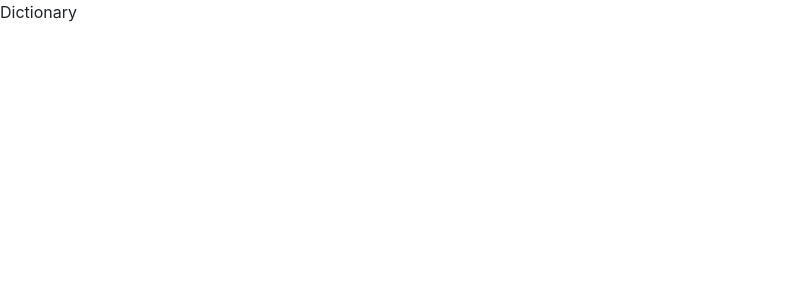
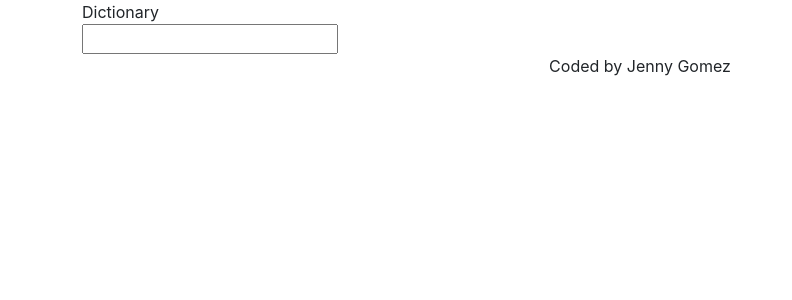
Before and after one commit to JennyG28/dictionary-project, a React (Create React App) app: page / in a window 1280 px wide. Shown: the top 300 px of the page, without its empty margins (0-792 px from the left). Built offline with nearby package versions, Linux system fonts and the light colour scheme.

Commit message:
Created Search Engine

```diff
--- a/src/App.js
+++ b/src/App.js
@@ -1,12 +1,17 @@
 
 import './App.css';
+import Dictionary from "./Dictionary";
 
 function App() {
   return (
     <div className="App">
+      <div className="container">
       <header className="App-header">
         Dictionary
       </header>
+      <main><Dictionary/></main>
+      <footer className="text-center">Coded by Jenny Gomez</footer>
+    </div>
     </div>
   );
 }
--- /dev/null
+++ b/src/Dictionary.js
@@ -0,0 +1,22 @@
+import React, {useState} from "react";
+import "./Dictionary.css";
+
+export default function Dictionary(){
+let [keyword, setKeyword] = useState ("");
+
+function search(event){
+  event.preventDefaul();
+  alert(`Searching for ${keyword} definition`);
+}
+
+function handleKeywordChange(event){
+  setKeyword(event.target.value);
+}
+  return (
+    <div className="Dictionary">
+      <form onSubmit={search}>
+        <input type="search" onChange={handleKeywordChange}/>
+      </form>
+    </div>
+  );
+}
```
Also changed, not shown: src/Dictionary.css (added).
